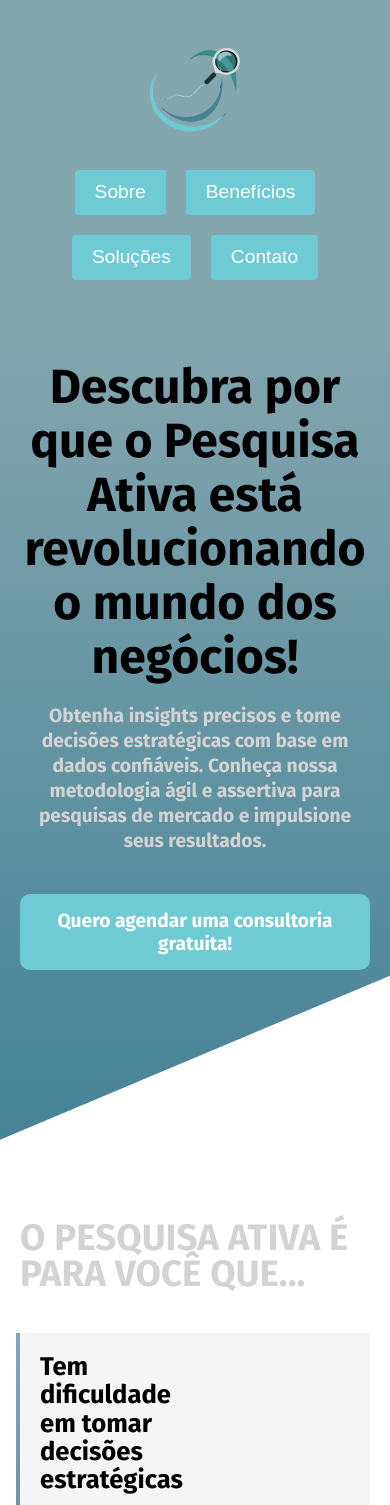
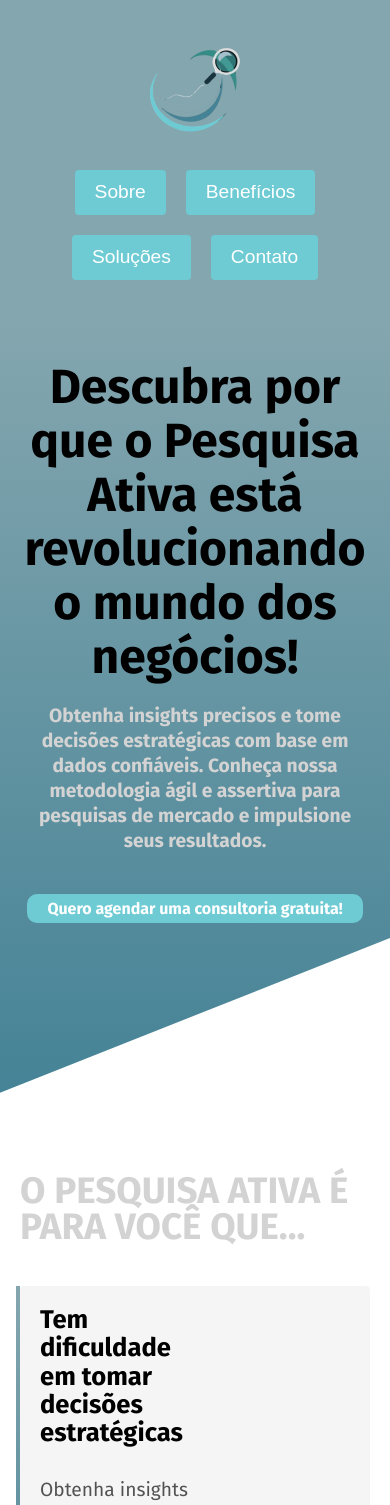
Before and after one commit to enzoolu/Pesquisa-Ativa-Neg-cios, a React (Create React App) app in the folder pesquisa-ativa/: page / in a window 390 px wide. Shown: the top 1505 px of the page. Built offline with nearby package versions, Linux system fonts and the light colour scheme.

Commit message:
correcao mobile

```diff
--- a/pesquisa-ativa/src/components/heroSection.js
+++ b/pesquisa-ativa/src/components/heroSection.js
@@ -84,6 +84,11 @@
     @media (max-width: 800px) {
         align-self: center;
     }
+
+    @media (max-width: 400px) {
+        font-size: 1rem;
+        padding: 5px 20px;
+    }
 `;
 
 const HeroImg = styled.img`
--- a/pesquisa-ativa/src/components/solucoes.js
+++ b/pesquisa-ativa/src/components/solucoes.js
@@ -49,6 +49,10 @@
     flex-direction: column;
     align-items: flex-start;
     gap: 10px;
+
+    @media(max-width: 400px) {
+        align-items: center;
+    }
 `;
 
 const SolucaoItemTitulo = styled.h3`
```
